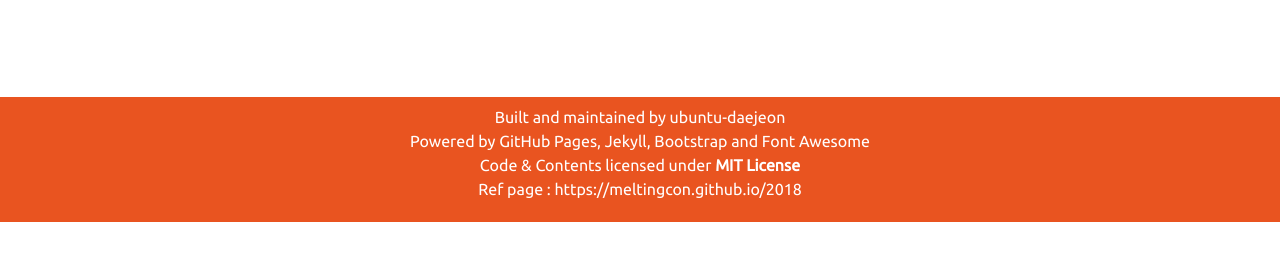
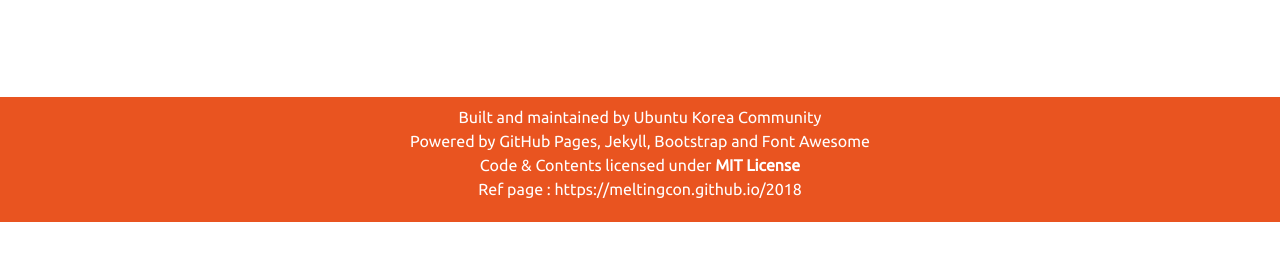
Before and after one commit to ubuntu-kr/ubuntu-fest, a Jekyll site: the page built from index.md, in a window 1280 px wide. Shown: the part 587-848 px from the top of the page. Built offline with Jekyll 4.4.1, drawn with Linux system fonts in a browser that asks for light colours.

Commit message:
소유자 변경

```diff
--- a/_config.yml
+++ b/_config.yml
@@ -7,7 +7,7 @@ registration-url: ""
 github_username: ubuntu-fest
 
 copyright: MIT License
-owner: ubuntu-daejeon
+owner: Ubuntu Korea Community
 
 # Location & time
 period: "2019년 6월"
```
